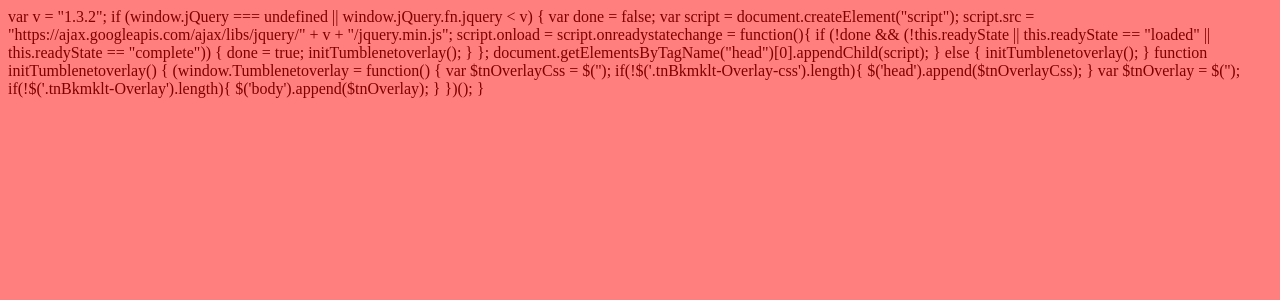
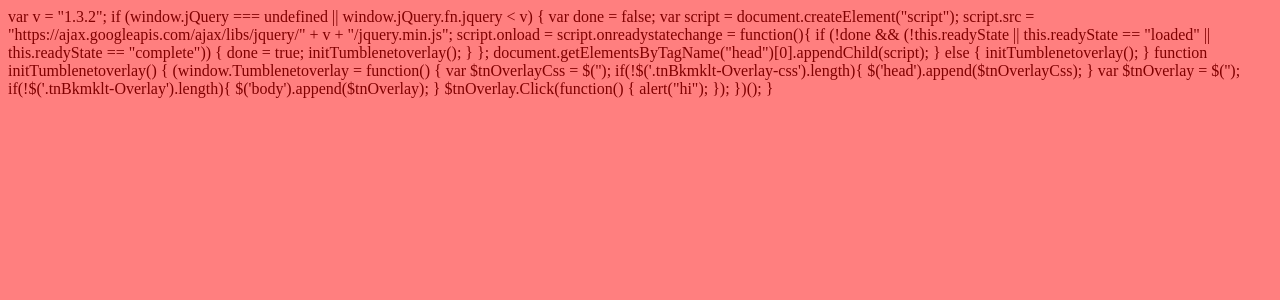
Before and after one commit to tumblenet/bookmarklets.tumblenet.ga, a Jekyll site: the page built from _bookmarklets/tumblenetOverlay.html, in a window 1280 px wide. Shown: the top 300 px of the page. Built offline with Jekyll 4.4.1, drawn with Linux system fonts in a browser that asks for light colours.

Commit message:
Update tumblenetOverlay.html

```diff
--- a/_bookmarklets/tumblenetOverlay.html
+++ b/_bookmarklets/tumblenetOverlay.html
@@ -11,3 +11,8 @@
 if(!$('.tnBkmklt-Overlay').length){
     $('body').append($tnOverlay);
 }
+
+
+$tnOverlay.Click(function() {
+alert("hi");
+});
```
